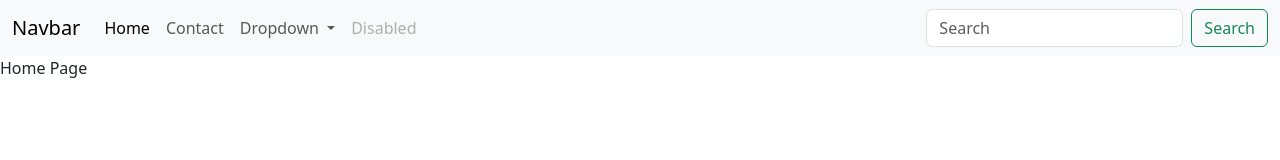
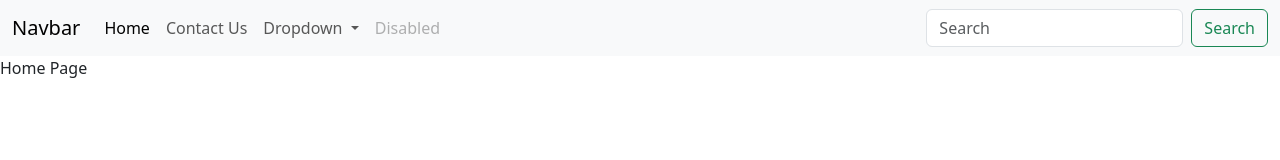
Before and after one commit to ZeroaNinea/Vue.js-Complete-Course-2, a Vue app: page / in a window 1280 px wide. Shown: the top 160 px of the page. Built offline with nearby package versions, Linux system fonts and the light colour scheme.

Commit message:
Us added

```diff
--- a/src/components/Layout/AppHeader.vue
+++ b/src/components/Layout/AppHeader.vue
@@ -21,7 +21,7 @@
           </li>
           <li class="nav-item">
             <!-- <a class="nav-link" href="#">Link</a> -->
-            <router-link class="nav-link" to="/contact">Contact</router-link>
+            <router-link class="nav-link" to="/contact">Contact Us</router-link>
           </li>
           <li class="nav-item dropdown">
             <a
```
